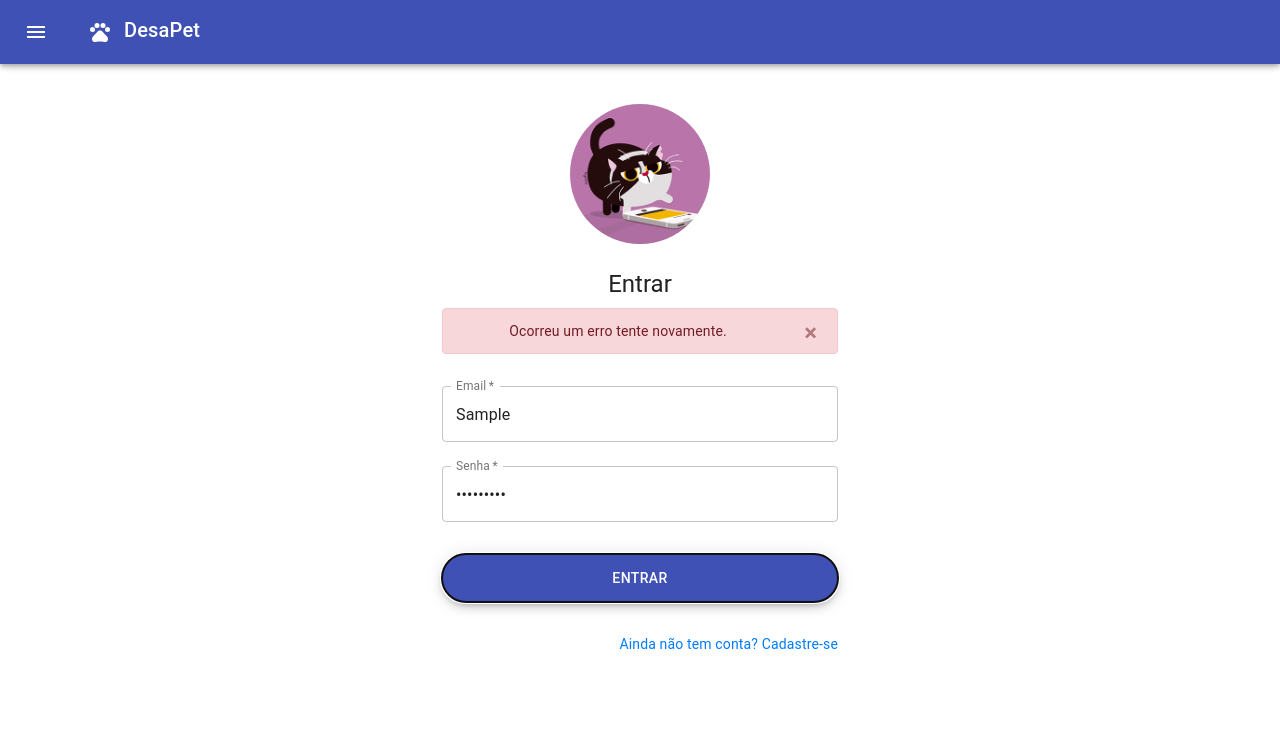
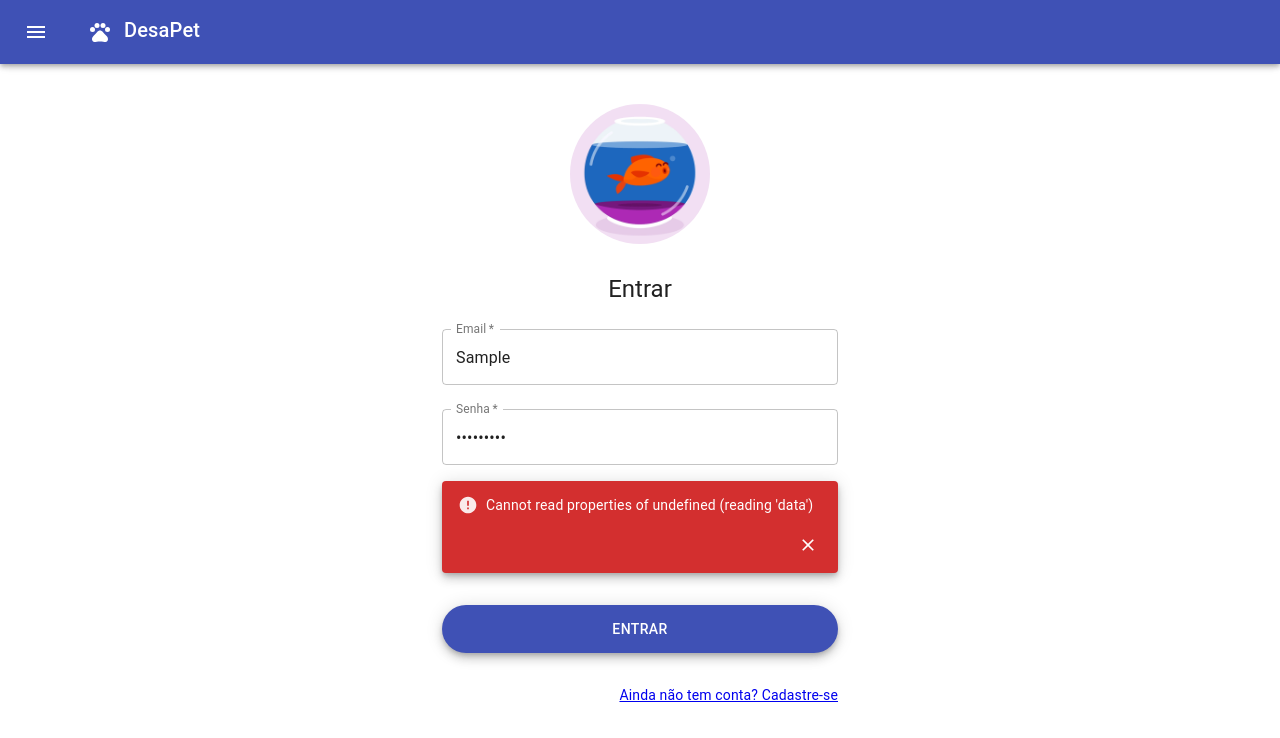
Before and after one commit to layzafloriano/desapet-client, a React (Create React App) app: page /login in a window 1280 px wide. Both pictures are taken after typing "Sample", "Sample123" into the empty fields and a click on the button "ENTRAR". Shown: the top 738 px of the page. Built offline with nearby package versions, Linux system fonts and the light colour scheme; no server answers.

Commit message:
message error handling

```diff
--- a/package.json
+++ b/package.json
@@ -6,7 +6,6 @@
     "@material-ui/core": "^4.3.0",
     "@material-ui/icons": "^4.2.1",
     "axios": "^0.19.0",
-    "bootstrap": "^4.3.1",
     "dotenv": "^8.0.0",
     "react": "^16.8.6",
     "react-dom": "^16.8.6",
--- a/src/components/auth/Login.js
+++ b/src/components/auth/Login.js
@@ -24,7 +24,7 @@ const useStyles = makeStyles(theme => ({
   },
   form: {
     width: '100%', // Fix IE 11 issue.
-    marginTop: theme.spacing(1),
+    margin: theme.spacing(1, 0 , 3),
   },
   submit: {
     width: '100%',
@@ -45,60 +45,58 @@ const useStyles = makeStyles(theme => ({
 const Login = (props) => {
   const service = new AuthService();
   const classes = useStyles();
-  const [values, setValues] = useState({
+  const [loginData, setLoginData] = useState({
     username: '',
     password: '',
+  });
+  const [error, setError] = useState({
     hasError: false,
+    message: '',
   });
+  const [iconRandom] = useState(generateIconRandom());
 
-  const handleChange = name => event => {
-    setValues({ ...values, [name]: event.target.value });
-  };
+  function handleChange(name) {
+    return event => setLoginData({ ...loginData, [name]: event.target.value });
+  }
 
-  const handleFormSubmit = (event) => {
+  function handleFormSubmit(event) {
     event.preventDefault();
-    const user = values.username;
-    const pass = values.password;
-    console.log(`Request é user: ${user} pass: ${pass}`);
-    console.log(`state: user: ${values.username} pass: ${values.username} `)
+    const user = loginData.username;
+    const pass = loginData.password;
     service.login(user, pass)
-    .then( response => {
+      .then(response => {
         props.getUser(response);
         window.location.href = '/';
-    })
-    .catch( error => {
-      console.log(error);
-      setValues({ ...values, hasError: true });
-     })
+      })
+      .catch(err => {
+        setError({ ...error, hasError: true, message: err.message });
+      })
   }
 
-  const renderError = () => {
-    if( values.hasError === true ) {
-      return (<Error></Error>)
-    }
+  function generateIconRandom() {
+    return `./assets/pet-random-${Math.floor(Math.random() * 5)}.gif`;
   }
 
-  function iconRandom() {
-    return `./assets/pet-random-${Math.floor(Math.random() * 5)}.gif`;
+  function closeError() {
+    setError({ ...error, hasError: false, message: '' });
   }
 
   return(
     <Container component="main" maxWidth="xs">
       <CssBaseline />
       <div className={classes.paper}>
-        <picture className={classes.avatar}>
+        {iconRandom && <picture className={classes.avatar}>
           <img
             className={classes.avatarImg}
-            src={iconRandom()}
+            src={iconRandom}
             alt="Pet fofinho"
           />
-        </picture>
+        </picture>}
+
         <Typography component="h1" variant="h5">
           Entrar
         </Typography>
         <form onSubmit={handleFormSubmit} className={classes.form}>
-          <div>{renderError()}</div>
-
           <TextField
             id="username"
             name="username"
@@ -125,6 +123,14 @@ const Login = (props) => {
             margin="normal"
             onChange={handleChange('password')}
           />
+
+          {error.hasError &&
+            <Error
+              message={error.message}
+              onClose={closeError}>
+            </Error>
+          }
+
           <Fab
             type="submit"
             size="large"
@@ -134,6 +140,7 @@ const Login = (props) => {
           >
             Entrar
           </Fab>
+
           <Grid container>
             <Grid item xs>
             </Grid>
--- a/src/components/error/Error.js
+++ b/src/components/error/Error.js
@@ -1,14 +1,48 @@
 import React from 'react';
+import clsx from 'clsx';
+import ErrorIcon from '@material-ui/icons/Error';
+import IconButton from '@material-ui/core/IconButton';
+import SnackbarContent from '@material-ui/core/SnackbarContent';
+import CloseIcon from '@material-ui/icons/Close';
+import { makeStyles } from '@material-ui/core/styles';
 
-const Error = (props) => {
+const useStyles = makeStyles(theme => ({
+  error: {
+    backgroundColor: theme.palette.error.dark,
+    margin: theme.spacing(1, 0),
+  },
+  icon: {
+    fontSize: 20,
+  },
+  iconVariant: {
+    opacity: 0.9,
+    marginRight: theme.spacing(1),
+  },
+  message: {
+    display: 'flex',
+    alignItems: 'center',
+  },
+}));
+
+export default function Error(props) {
+  const classes = useStyles();
+  const message = props.message || 'Ocorreu um erro tente novamente.';
+
   return(
-    <div className="alert alert-danger alert-dismissible fade show" role="alert">
-      Ocorreu um erro tente novamente.
-      <button type="button" className="close" data-dismiss="alert" aria-label="Close">
-      <span aria-hidden="true">&times;</span>
-      </button>
-</div>
+    <SnackbarContent
+      className={classes.error}
+      aria-describedby="client-snackbar"
+      message={
+        <span id="client-snackbar" className={classes.message}>
+          <ErrorIcon className={clsx(classes.icon, classes.iconVariant)} />
+          {message}
+        </span>
+      }
+      action={[
+        <IconButton key="close" aria-label="close" color="inherit" onClick={props.onClose}>
+          <CloseIcon className={classes.icon} />
+        </IconButton>,
+      ]}
+    />
   )
 }
-
-export default Error;
--- a/src/components/providers/auth-service.js
+++ b/src/components/providers/auth-service.js
@@ -21,6 +21,7 @@ class AuthService {
   login = (username, password) => {
     return this.service.post('/login', {username, password})
     .then(response => response.data)
+    .catch(err => Promise.reject(err.response.data))
   }
   logout = () => {
     return this.service.get('/logout', {})
--- a/src/index.js
+++ b/src/index.js
@@ -1,6 +1,5 @@
 import React from 'react';
 import ReactDOM from 'react-dom';
-import 'bootstrap/dist/css/bootstrap.css';
 import './index.css';
 import App from './App';
 import * as serviceWorker from './serviceWorker';
```
Also changed, not shown: 1 other file (tests, documents, lock files or other folders).
